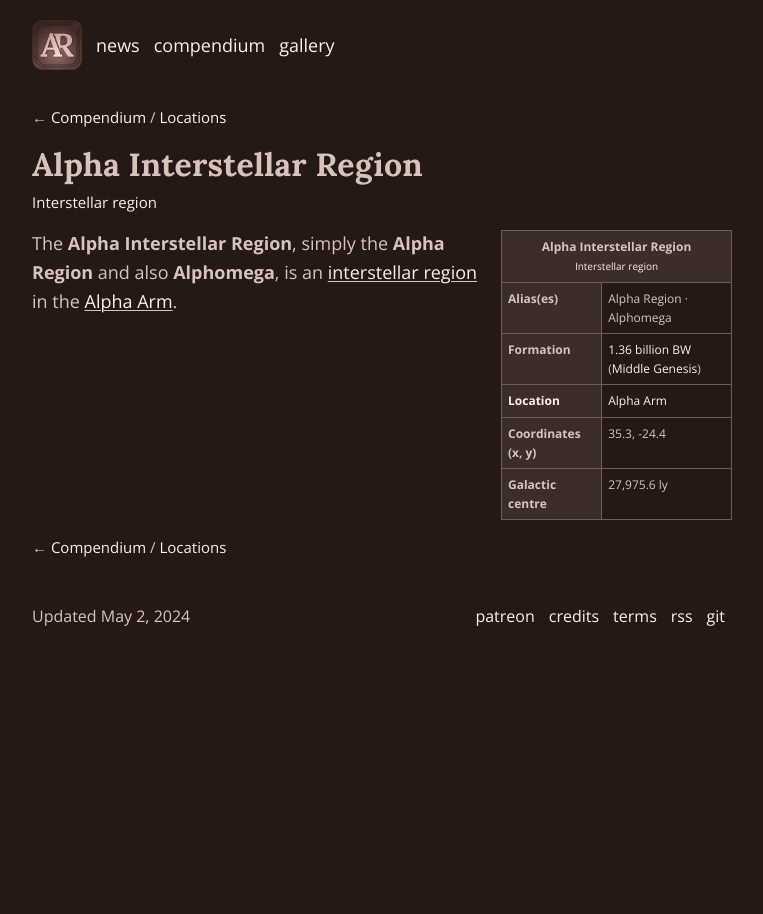
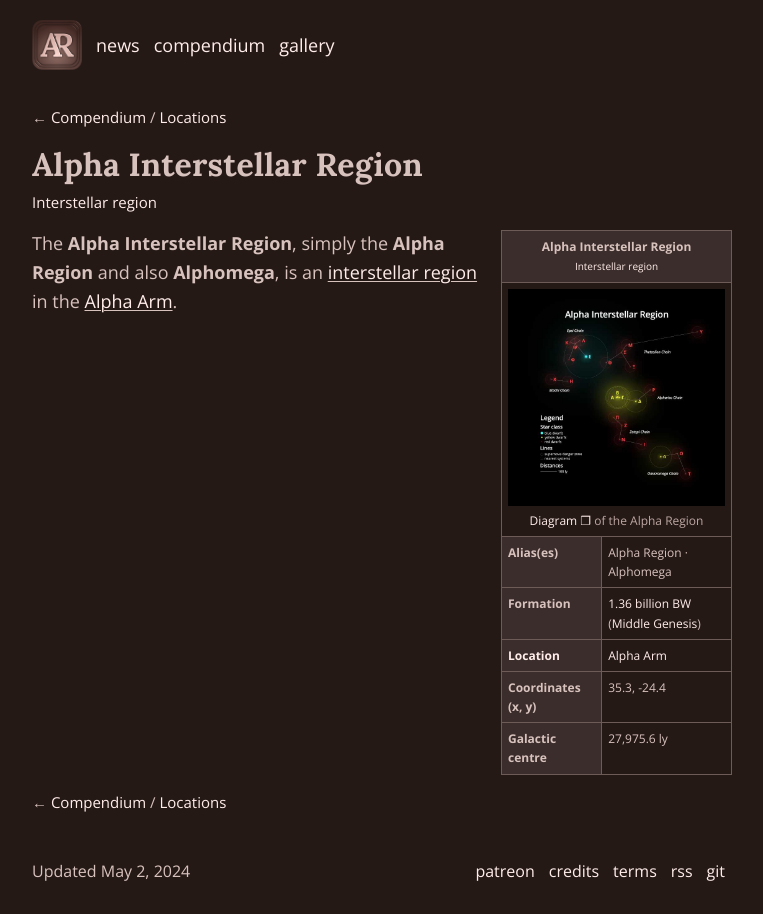
Before and after one commit to schizoidnightmares/absurdrealms.com, a Jekyll site: the page built from compendium/locations/astronomy/interstellar-regions/alpha-interstellar-region.md, in a window 1280 px wide. Shown: the whole page, without its empty margins (258-1021 px from the left). Built offline with Jekyll 4.4.1, drawn with Linux system fonts in a browser that asks for light colours.

Commit message:
adding diagram in infobox

```diff
--- a/compendium/locations/astronomy/interstellar-regions/alpha-interstellar-region.md
+++ b/compendium/locations/astronomy/interstellar-regions/alpha-interstellar-region.md
@@ -11,6 +11,7 @@ last_modified_at: May 2, 2024
 <div class="table right plainlinks" markdown=0>
   <table class="table full borders smallest">
     <tr><th colspan=2>Alpha Interstellar Region<br><small><a href="/compendium/locations/#interstellar-regions">Interstellar region</a></small></th></tr>
+    <tr><td colspan=2><img src="/assets/images/compendium/locations/alpha_interstellar_region_med.jpg" alt="Alpha Interstellar Region diagram"><div class="caption"><a href="/assets/images/compendium/locations/alpha_interstellar_region.jpg" target="_blank">Diagram</a> of the Alpha Region</div></td></tr>
     <tr><th>Alias(es)</th><td>Alpha Region · Alphomega</td></tr>
     <tr><th>Formation</th><td><a href="/compendium/events/genesis/#136-billion-bw">1.36 billion BW</a> (<a href="/compendium/events/genesis/#middle-genesis">Middle Genesis</a>)</td></tr>
     <tr><th><a href="/compendium/locations/">Location</a></th><td><a href="/compendium/locations/alpha-arm/">Alpha Arm</a></td></tr>
```
